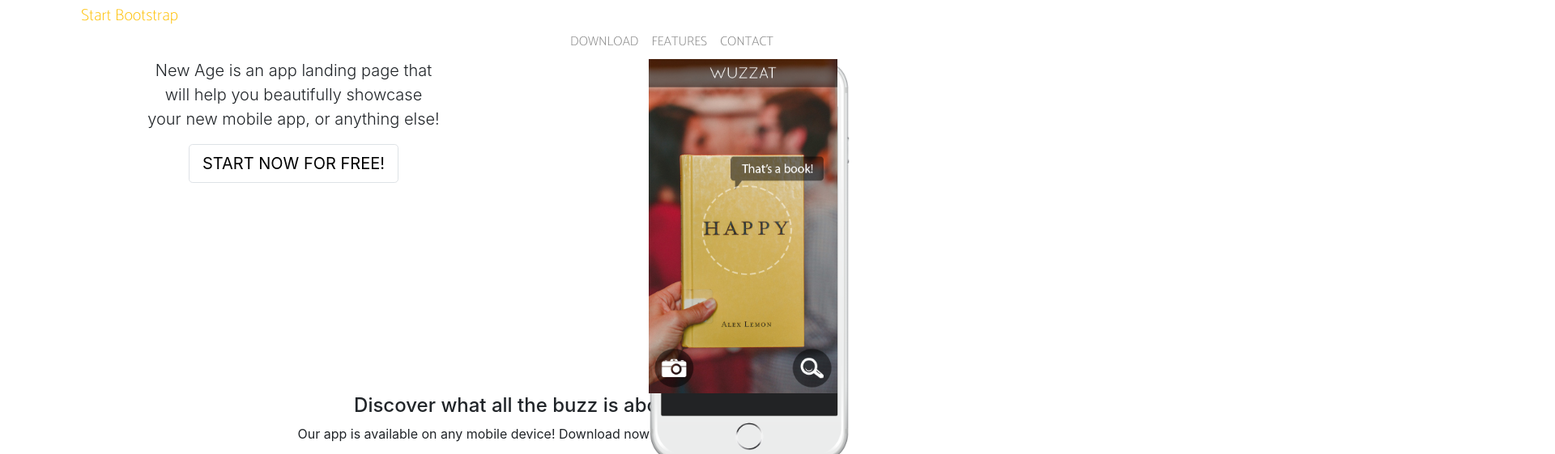
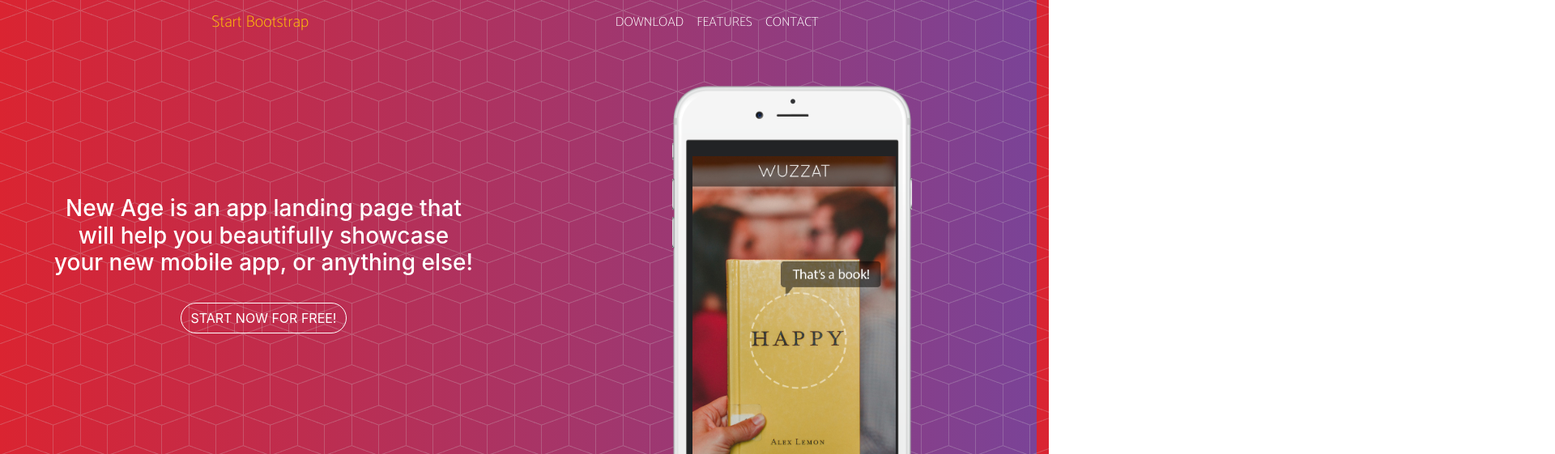
Before and after one commit to Hajni83/str2-sajat-munka, a plain HTML site: page bs-feladatok-sitebuilding/index.html in a window 1280 px wide. Shown: the top 561 px of the page at 81% size, 1920 px wide, since content can reach past the window. Drawn offline with nearby package versions, Linux system fonts and the light colour scheme.

Commit message:
1.section

```diff
--- a/bs-feladatok-sitebuilding/index.html
+++ b/bs-feladatok-sitebuilding/index.html
@@ -21,6 +21,7 @@
       rel="stylesheet"
     />
     <script src="https://code.iconify.design/2/2.1.0/iconify.min.js"></script>
+    <link rel="stylesheet" href="style.css">
     <title>sitebuilding</title>
     <style>
       @import url("https://fonts.googleapis.com/css2?family=Catamaran:wght@100&display=swap");
@@ -34,94 +35,52 @@
     </style>
   </head>
 
-  <body class="container">
+  <body class="">
+    <nav class="menu navbar navbar-expand-lg navbar-light sticky-top py-2 px-5 px-lg-0">
+      <div class="col-12 col-lg-8 offset-lg-2 navbar navbar-expand-lg navbar-light py-0 px-5">
+          <a class="navbar-brand" href="#body"><span class="text-warning">Start Bootstrap</span></a>
+          <button class="navbar-toggler" type="button" data-toggle="collapse" data-target="#navbarNavAltMarkup"
+              aria-controls="navbarNavAltMarkup" aria-expanded="false" aria-label="Toggle navigation">
+              Menu<span class="navbar-toggler-icon"></span>
+          </button>
+          <div class="collapse navbar-collapse justify-content-end" id="navbarNavAltMarkup">
+              <div class="navbar-nav">
 
-  <div class="row">
-    <div class="col-5"><a class="navbar-brand text-warning col" href="#">Start Bootstrap</a></div>
-    <div class="col-7 d-flex justify-content-sm-around"><nav
-      class="navbar-expand-lg navbar-light"
-      style="background-color: #ffffff"
-    >
-      <div class=""></div>
-     <div class="<nav
-     class=" navbar-expand-lg navbar-light "
-     style="background-color: #ffffff"
-   >
-     <div class="p-2 bd-highlight"></div>
-    <div class="p-2 bd-highlight"> <button
-       class="navbar-toggler"
-       type="button"
-       data-toggle="collapse"
-       data-target="#navbarSupportedContent"
-       aria-controls="navbarSupportedContent"
-       aria-expanded="false"
-       aria-label="Toggle navigation"
-     >
-       Menu <span class="navbar-toggler-icon"></span>
-     </button>
-   </div>
+                  <a class="nav-item nav-link text-uppercase text-white text-right"
+                      href="#download">Download</a>
+                  <a class="nav-item nav-link text-uppercase text-white text-right"
+                      href="#features">Features </a>
+                  <a class="nav-item nav-link text-uppercase text-white text-right" href="#contact">Contact </a>
 
-     <div class="collapse navbar-collapse" id="navbarSupportedContent">
-       <ul class="navbar-nav ml-auto pr-5 mr-5">
-         <li class="nav-item">
-           <a class="nav-link text-uppercase" href="#">Download</a>
-         </li>
-         <li class="nav-item">
-           <a class="nav-link text-uppercase" href="#">Features</a>
-         </li>
-         <li class="nav-item">
-           <a class="nav-link text-uppercase" href="#">Contact</a>
-         </li>
-       </ul>
-     </div>
-   </nav>
-    </div>
-
-      <div class="collapse navbar-collapse" id="navbarSupportedContent">
-        <ul class="navbar-nav ml-auto pr-5 mr-5">
-          <li class="nav-item">
-            <a class="nav-link text-uppercase" href="#">Download</a>
-          </li>
-          <li class="nav-item">
-            <a class="nav-link text-uppercase" href="#">Features</a>
-          </li>
-          <li class="nav-item">
-            <a class="nav-link text-uppercase" href="#">Contact</a>
-          </li>
-        </ul>
+              </div>
+          </div>
       </div>
-    </nav></div>
+  </nav>
 
 
-    <main>
-      <section>
-        <div class="bg container-fluid text-center">
+     <main>
+      <section class="text-center">
           <div class="row">
-            <div class="col-sm-12 col-lg-6">
-              <p class="lead">
+            <div class="col-sm-12 col-lg-6 position-relative mt-5">
+              <p class="h3 pt-5 text-white">
                 New Age is an app landing page that<br />
                 will help you beautifully showcase<br />
                 your new mobile app, or anything else!
               </p>
-
+              <div class="pt-4">
               <button
                 type="button"
-                class="btn btn-lg border border-green border-10 text-uppercase"
-                style="background-color: #ffffff"
-              >
+                class="btn text-uppercase text-white btnHover">
                 Start now for free!
               </button>
             </div>
-            <div class="col-lg-6">
-              <div class="">
-                <div class="col-sm-3"></div>
+            </div>
+            <div class="col-lg-6 pt-5">
                 <img class="img-fluid col-sm-6 position-absolute" src="./img/phone.png" alt="phone"/>
                 <img class="img-fluid col-sm-6 position-relative" src="./img/demo-screen-1.jpg" alt="book">
-                <div class="col-sm-3"></div>
-              </div>
             </div>
           </div>
-        </div>
+
       </section>
 
       <section>
@@ -139,7 +98,7 @@
           </div>
       </section>
 
-      <section>
+      <!--<section>
           <div class="container">
               <h4>Unlimited Features, Unlimited Fun</h4>
               <p>Check out what you can do with this app theme!</p>
@@ -219,7 +178,7 @@
           </div>
         </div>
       </footer>
-    </main>
+    </main> -->
     <script
       src="https://code.jquery.com/jquery-3.2.1.slim.min.js"
       integrity="sha384-KJ3o2DKtIkvYIK3UENzmM7KCkRr/rE9/Qpg6aAZGJwFDMVNA/GpGFF93hXpG5KkN"
--- /dev/null
+++ b/bs-feladatok-sitebuilding/style.css
@@ -0,0 +1,30 @@
+body {
+    background: url("./img/bg-pattern.png"), linear-gradient(90deg, #da2431, #7a4397);
+}
+
+@media screen and (max-width:992px){
+    .menu{
+    background-color:white;
+    }
+}
+
+.btnHover{
+    border-radius:30px;
+    border-color: white;
+    background: url("./img/bg-pattern.png");
+    transition: border-color, background-color;
+
+
+}
+.btnHover:hover {
+background-color: #fdcc52;
+border-color:#fdcc52;
+background-color: 0.3s;
+border-color:0.3s;
+}
+
+.position-relative {
+    width: 49%;
+    padding-left: 41px;
+    padding-top: 89px;
+}
```
